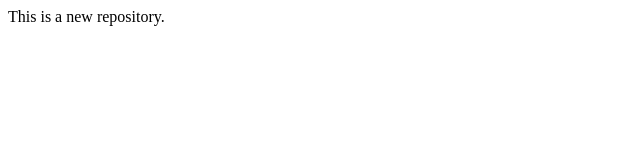
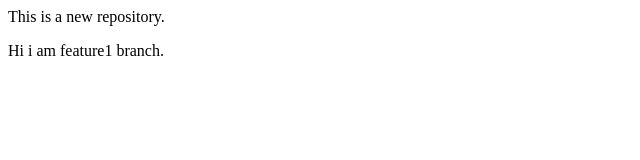
Before and after one commit to Manisha-23july/localRepo, a plain HTML site: page index.html in a window 1280 px wide. Shown: the whole page, without its empty margins (0-640 px from the left). Drawn offline with Linux system fonts and the light colour scheme.

Commit message:
Add feature1

```diff
--- a/index.html
+++ b/index.html
@@ -1 +1,2 @@
 <p>This is a new repository. </p>
+<p> Hi i am feature1 branch.</p>
```
